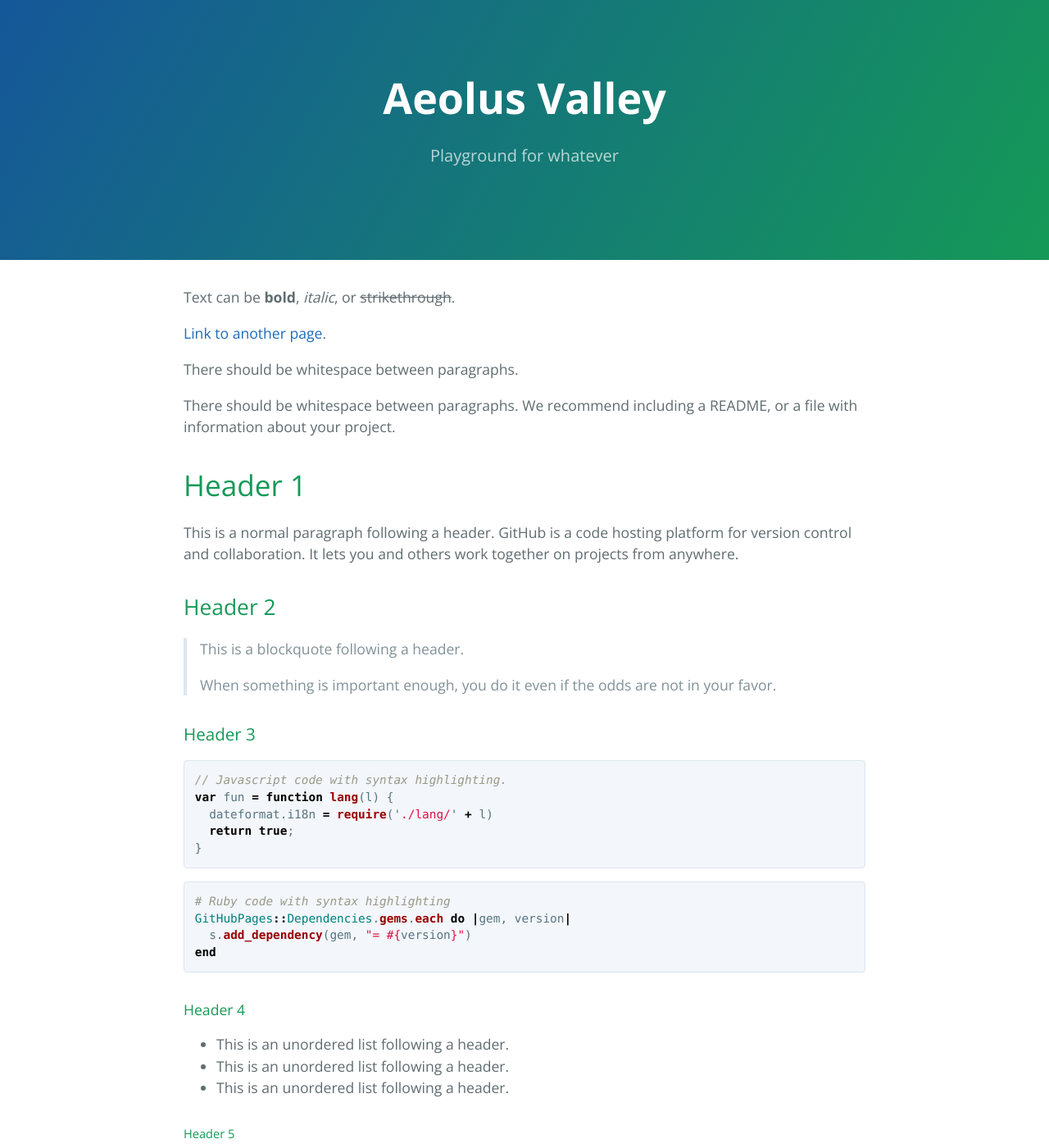
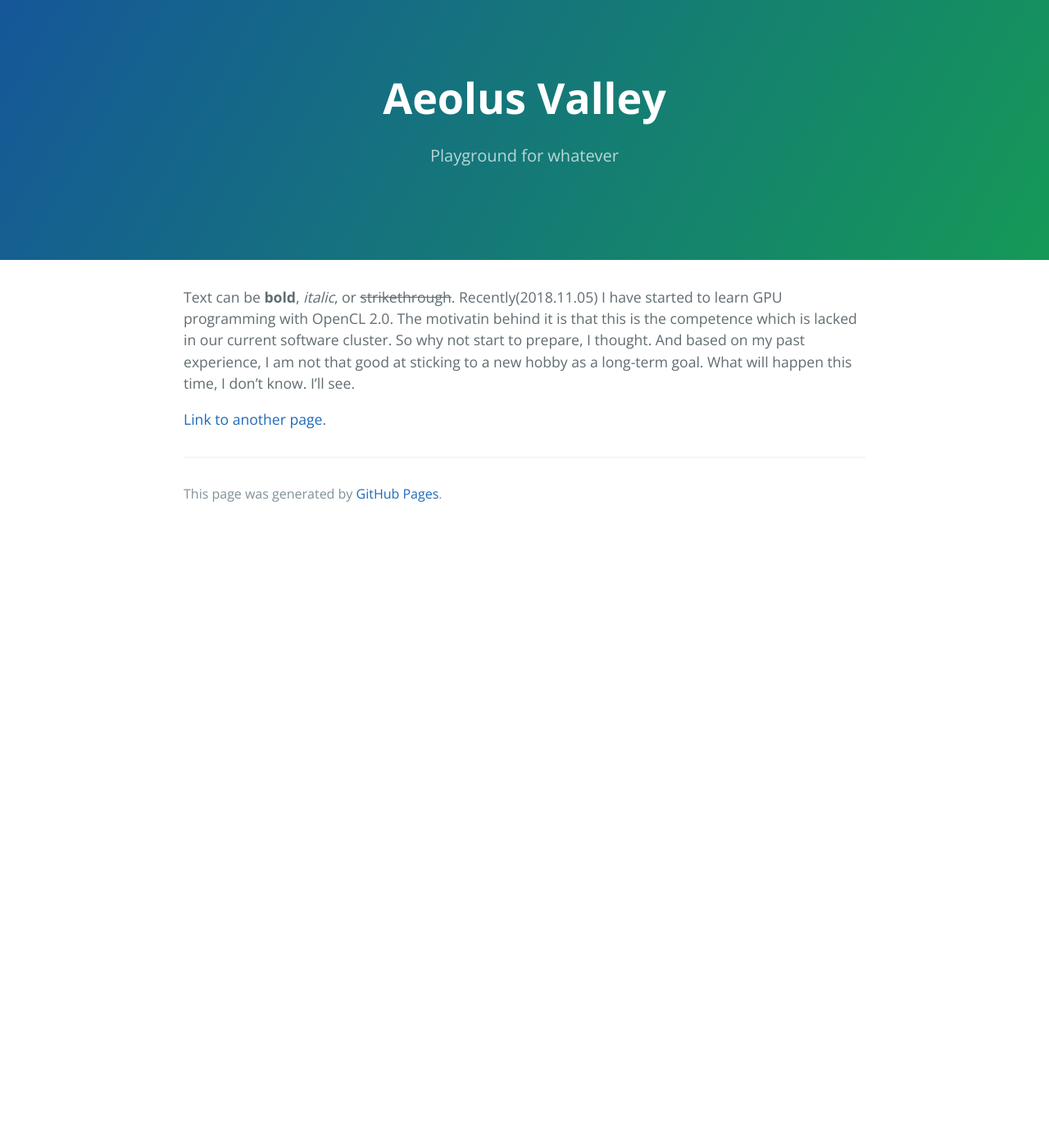
Before and after one commit to AeolusZhao/aeoluszhao.github.io, a Jekyll site: the page built from index.md, in a window 1280 px wide and 1400 px high. Shown: the whole window at 82% size. Built offline with Jekyll 4.4.1, drawn with Linux system fonts in a browser that asks for light colours; some of the changed text lies outside the part shown.

Commit message:
Update index.md

````diff
--- a/index.md
+++ b/index.md
@@ -3,121 +3,6 @@
 ---
 
 Text can be **bold**, _italic_, or ~~strikethrough~~.
+Recently(2018.11.05) I have started to learn GPU programming with OpenCL 2.0. The motivatin behind it is that this is the competence which is lacked in our current software cluster. So why not start to prepare, I thought. And based on my past experience, I am not that good at sticking to a new hobby as a long-term goal. What will happen this time, I don't know. I'll see.
 
 [Link to another page](./another-page.html).
-
-There should be whitespace between paragraphs.
-
-There should be whitespace between paragraphs. We recommend including a README, or a file with information about your project.
-
-# Header 1
-
-This is a normal paragraph following a header. GitHub is a code hosting platform for version control and collaboration. It lets you and others work together on projects from anywhere.
-
-## Header 2
-
-> This is a blockquote following a header.
->
-> When something is important enough, you do it even if the odds are not in your favor.
-
-### Header 3
-
-```js
-// Javascript code with syntax highlighting.
-var fun = function lang(l) {
-  dateformat.i18n = require('./lang/' + l)
-  return true;
-}
-```
-
-```ruby
-# Ruby code with syntax highlighting
-GitHubPages::Dependencies.gems.each do |gem, version|
-  s.add_dependency(gem, "= #{version}")
-end
-```
-
-#### Header 4
-
-*   This is an unordered list following a header.
-*   This is an unordered list following a header.
-*   This is an unordered list following a header.
-
-##### Header 5
-
-1.  This is an ordered list following a header.
-2.  This is an ordered list following a header.
-3.  This is an ordered list following a header.
-
-###### Header 6
-
-| head1        | head two          | three |
-|:-------------|:------------------|:------|
-| ok           | good swedish fish | nice  |
-| out of stock | good and plenty   | nice  |
-| ok           | good `oreos`      | hmm   |
-| ok           | good `zoute` drop | yumm  |
-
-### There's a horizontal rule below this.
-
-* * *
-
-### Here is an unordered list:
-
-*   Item foo
-*   Item bar
-*   Item baz
-*   Item zip
-
-### And an ordered list:
-
-1.  Item one
-1.  Item two
-1.  Item three
-1.  Item four
-
-### And a nested list:
-
-- level 1 item
-  - level 2 item
-  - level 2 item
-    - level 3 item
-    - level 3 item
-- level 1 item
-  - level 2 item
-  - level 2 item
-  - level 2 item
-- level 1 item
-  - level 2 item
-  - level 2 item
-- level 1 item
-
-### Small image
-
-![Octocat](https://assets-cdn.github.com/images/icons/emoji/octocat.png)
-
-### Large image
-
-![Branching](https://guides.github.com/activities/hello-world/branching.png)
-
-
-### Definition lists can be used with HTML syntax.
-
-<dl>
-<dt>Name</dt>
-<dd>Godzilla</dd>
-<dt>Born</dt>
-<dd>1952</dd>
-<dt>Birthplace</dt>
-<dd>Japan</dd>
-<dt>Color</dt>
-<dd>Green</dd>
-</dl>
-
-```
-Long, single-line code blocks should not wrap. They should horizontally scroll if they are too long. This line should be long enough to demonstrate this.
-```
-
-```
-The final element.
-```
````
